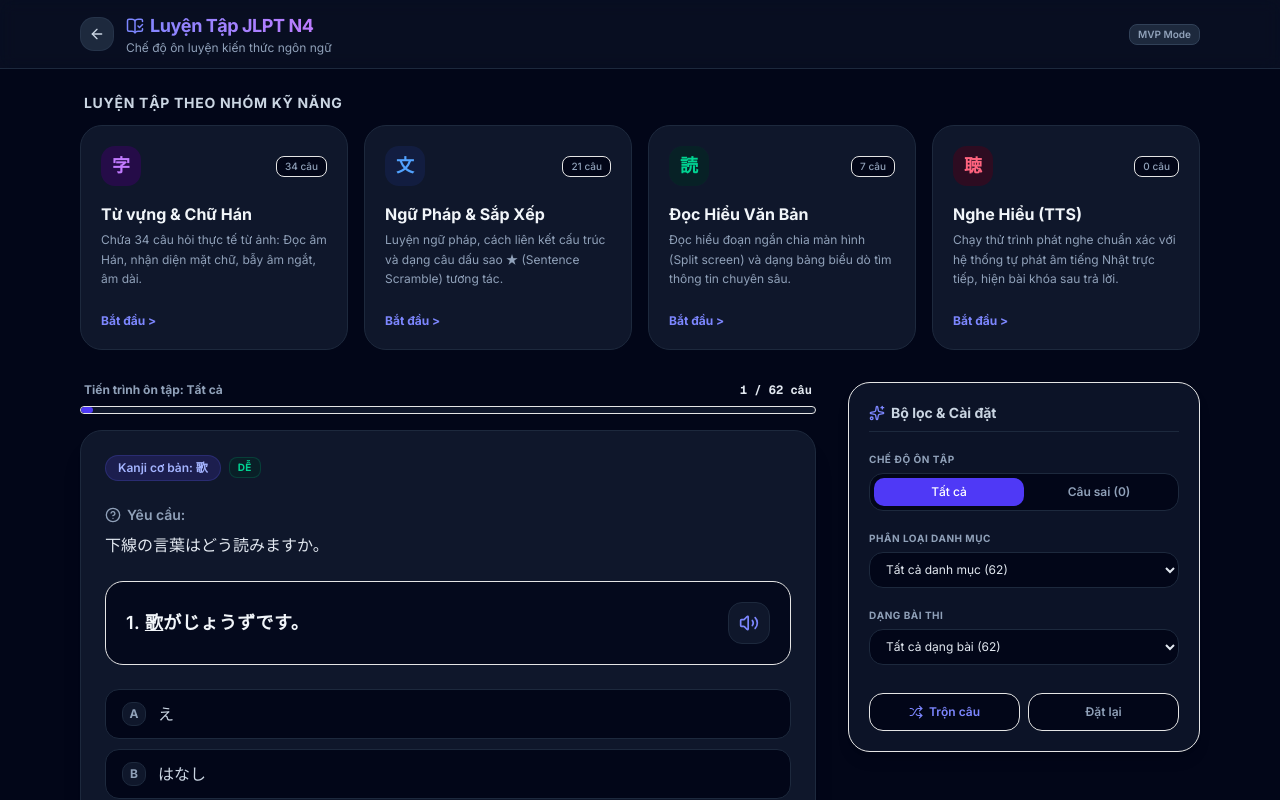
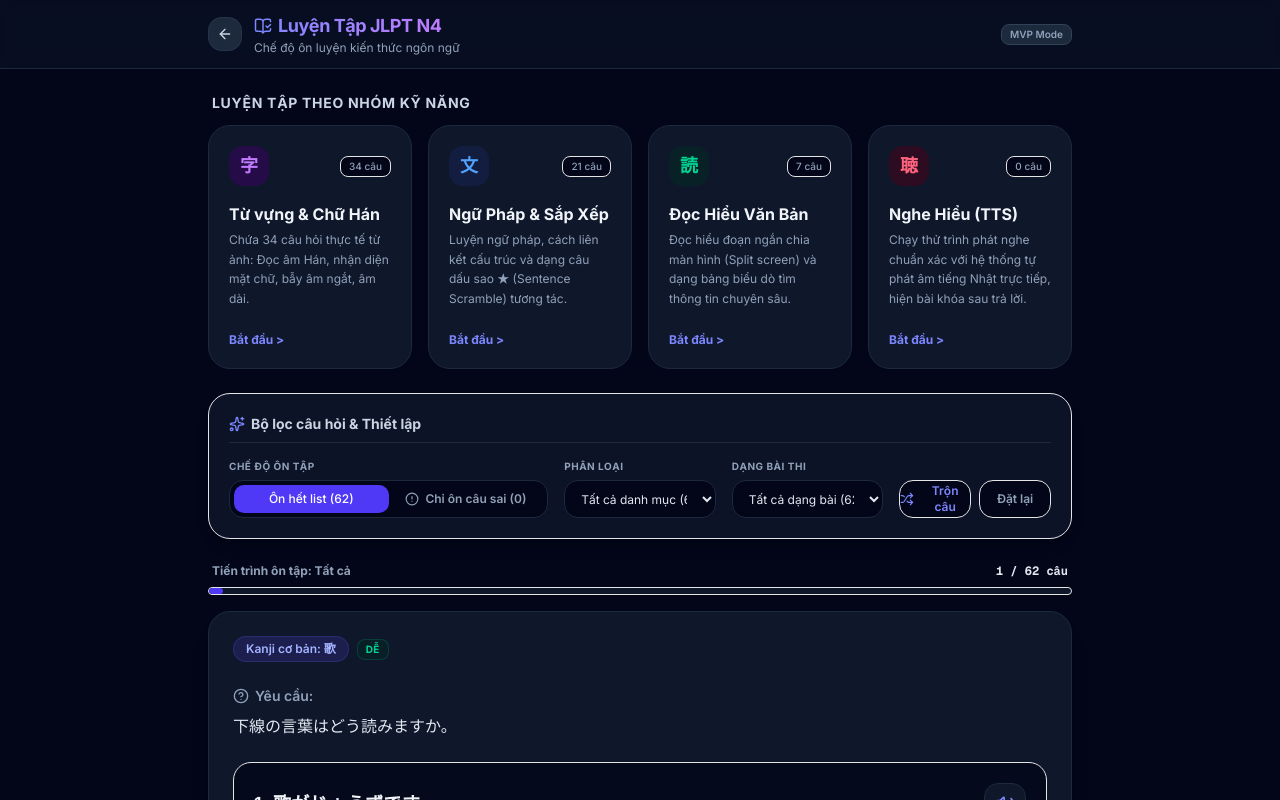
Before and after one commit to danghung-dev/zi-hoc-tap, a Next.js app: page /practice in a window 1280 px wide. Shown: the top 800 px of the page. Built offline with nearby package versions, Linux system fonts and the light colour scheme.

Commit message:
style: Move filters to top and stack reading/document layout vertically

```diff
--- a/src/app/practice/page.tsx
+++ b/src/app/practice/page.tsx
@@ -53,6 +53,8 @@ const ITEM_TYPE_LABELS: Record<string, string> = {
   quick_response: "Nghe hiểu - Phản xạ nhanh (即時応答)",
 };
 
+type SkillGroup = "all" | "vocabulary" | "grammar" | "reading" | "listening";
+
 const getDisplayStem = (q: Question): string => {
   if (q.uiTemplate === "standard_quiz") {
     return q.question.stem;
@@ -71,8 +73,6 @@ const getDisplayStem = (q: Question): string => {
   }
   return "";
 };
-
-type SkillGroup = "all" | "vocabulary" | "grammar" | "reading" | "listening";
 
 export default function PracticePage() {
   const [questions, setQuestions] = useState<Question[]>([]);
@@ -332,7 +332,7 @@ export default function PracticePage() {
 
       {/* Header */}
       <header className="border-b border-slate-800 bg-slate-900/50 backdrop-blur sticky top-0 z-50">
-        <div className="max-w-6xl mx-auto px-4 py-3 flex items-center justify-between">
+        <div className="max-w-4xl mx-auto px-4 py-3 flex items-center justify-between">
           <div className="flex items-center gap-3">
             <Link
               href="/"
@@ -359,7 +359,7 @@ export default function PracticePage() {
       </header>
 
       {/* Main Container */}
-      <main className="max-w-6xl mx-auto w-full px-4 py-6 flex flex-col gap-8 flex-1">
+      <main className="max-w-4xl mx-auto w-full px-4 py-6 flex flex-col gap-6 flex-1">
 
         {/* Skill Groups Grid */}
         <section className="flex flex-col gap-3">
@@ -497,10 +497,125 @@ export default function PracticePage() {
           </div>
         </section>
 
-        <div className="grid grid-cols-1 lg:grid-cols-3 gap-8 items-start">
+        {/* Filters Panel (Moved to top of main area, full width) */}
+        <section className="bg-slate-900/80 border border-slate-850 rounded-3xl p-5 flex flex-col gap-4 shadow-lg animate-in fade-in duration-200">
+          <div className="flex items-center justify-between pb-2 border-b border-slate-800">
+            <h2 className="text-xs sm:text-sm font-bold text-slate-300 flex items-center gap-1.5">
+              <Sparkles className="w-4 h-4 text-indigo-400" />
+              Bộ lọc câu hỏi & Thiết lập
+            </h2>
+            {mistakeIds.length > 0 && (
+              <button
+                onClick={handleClearMistakes}
+                className="text-[10px] text-rose-400 hover:text-rose-350 font-semibold flex items-center gap-1 transition cursor-pointer"
+              >
+                <Trash2 className="w-3.5 h-3.5" />
+                Xóa tất cả câu sai ({mistakeIds.length})
+              </button>
+            )}
+          </div>
 
-          {/* Main Question Area (Left 2 columns on lg screens) */}
-          <div className="lg:col-span-2 flex flex-col gap-6">
+          <div className="grid grid-cols-1 sm:grid-cols-2 md:grid-cols-5 gap-4">
+
+            {/* Study Mode option: review wrong vs review all list */}
+            <div className="flex flex-col gap-1.5 sm:col-span-2">
+              <label className="text-[10px] font-bold text-slate-400 uppercase tracking-wider">Chế độ ôn tập</label>
+              <div className="flex bg-slate-950 p-1 rounded-xl border border-slate-800 w-full">
+                <button
+                  onClick={() => setOnlyMistakes(false)}
+                  className={cn(
+                    "flex-1 py-1.5 text-xs font-semibold rounded-lg transition-all duration-200 cursor-pointer text-center",
+                    !onlyMistakes
+                      ? "bg-indigo-600 text-white font-medium"
+                      : "text-slate-400 hover:text-slate-200"
+                  )}
+                >
+                  Ôn hết list ({questions.length})
+                </button>
+                <button
+                  onClick={() => setOnlyMistakes(true)}
+                  className={cn(
+                    "flex-1 py-1.5 text-xs font-semibold rounded-lg transition-all duration-200 flex items-center justify-center gap-1.5 cursor-pointer text-center",
+                    onlyMistakes
+                      ? "bg-rose-600 text-white font-medium"
+                      : "text-slate-400 hover:text-slate-200"
+                  )}
+                >
+                  <AlertCircle className="w-3.5 h-3.5" />
+                  Chỉ ôn câu sai ({mistakeIds.length})
+                </button>
+              </div>
+            </div>
+
+            {/* Classification Filter */}
+            <div className="flex flex-col gap-1.5">
+              <label className="text-[10px] font-bold text-slate-400 uppercase tracking-wider">Phân loại</label>
+              <select
+                value={filterCategory}
+                onChange={(e) => setFilterCategory(e.target.value)}
+                className="w-full bg-slate-950 border border-slate-800 rounded-xl px-3 py-2 text-xs text-slate-200 outline-none focus:border-indigo-600 transition h-[38px]"
+              >
+                <option value="all">Tất cả danh mục ({questions.length})</option>
+                {categories.map(([id, name]) => {
+                  const count = questions.filter(q => q.customClassification?.categoryId === id).length;
+                  return (
+                    <option key={id} value={id}>
+                      {name} ({count})
+                    </option>
+                  );
+                })}
+              </select>
+            </div>
+
+            {/* Item Type Filter */}
+            <div className="flex flex-col gap-1.5">
+              <label className="text-[10px] font-bold text-slate-400 uppercase tracking-wider">Dạng bài thi</label>
+              <select
+                value={filterItemType}
+                onChange={(e) => setFilterItemType(e.target.value)}
+                className="w-full bg-slate-950 border border-slate-800 rounded-xl px-3 py-2 text-xs text-slate-200 outline-none focus:border-indigo-600 transition h-[38px]"
+              >
+                <option value="all">Tất cả dạng bài ({questions.length})</option>
+                {itemTypes.map((type) => {
+                  const count = questions.filter(q => q.jlptItemType === type).length;
+                  const label = ITEM_TYPE_LABELS[type] || type;
+                  return (
+                    <option key={type} value={type}>
+                      {label} ({count})
+                    </option>
+                  );
+                })}
+              </select>
+            </div>
+
+            {/* Shuffle & Reset Buttons */}
+            <div className="grid grid-cols-2 gap-2 self-end w-full">
+              <button
+                onClick={handleShuffle}
+                disabled={filteredQuestions.length <= 1}
+                className="h-[38px] text-xs font-semibold bg-slate-950 text-indigo-400 border border-slate-850 hover:bg-slate-900 rounded-xl flex items-center justify-center gap-1.5 transition disabled:opacity-50 disabled:cursor-not-allowed cursor-pointer w-full"
+              >
+                <Shuffle className="w-3.5 h-3.5" />
+                Trộn câu
+              </button>
+              <button
+                onClick={() => {
+                  setFilterCategory("all");
+                  setFilterItemType("all");
+                  setOnlyMistakes(false);
+                  setActiveSkillGroup("all");
+                }}
+                className="h-[38px] text-xs font-semibold bg-slate-950 text-slate-400 border border-slate-850 hover:bg-slate-900 rounded-xl flex items-center justify-center transition cursor-pointer w-full"
+              >
+                Đặt lại
+              </button>
+            </div>
+
+          </div>
+        </section>
+
+        {/* Main Question Area (Full Width below the filters) */}
+        <div className="flex flex-col gap-6">
 
           {/* Question Deck Area */}
           {totalQuestions > 0 ? (
@@ -537,7 +652,7 @@ export default function PracticePage() {
               )}
 
               {/* Navigation Panel */}
-                <div className="flex justify-between items-center mt-2">
+              <div className="flex justify-between items-center mt-2 pb-4 border-b border-slate-900">
                 <button
                   onClick={handlePrev}
                   disabled={currentIndex === 0}
@@ -586,134 +701,15 @@ export default function PracticePage() {
           )}
         </div>
 
-          {/* Filters Panel (Right 1 column on lg screens) */}
-          <div className="flex flex-col gap-6">
-
-            {/* Filters Panel */}
-            <section className="bg-slate-900/80 border border-slate-850 rounded-3xl p-5 flex flex-col gap-5 shadow-lg animate-in fade-in duration-200">
-              <div className="flex items-center justify-between pb-2 border-b border-slate-800">
-                <h2 className="text-xs sm:text-sm font-bold text-slate-300 flex items-center gap-1.5">
-                  <Sparkles className="w-4 h-4 text-indigo-400" />
-                  Bộ lọc & Cài đặt
-                </h2>
-              </div>
-
-              {/* Study Mode option: review wrong vs review all list */}
-              <div className="flex flex-col gap-1.5">
-                <label className="text-[10px] font-bold text-slate-400 uppercase tracking-wider">Chế độ ôn tập</label>
-                <div className="flex bg-slate-950 p-1 rounded-xl border border-slate-800 w-full">
-                  <button
-                    onClick={() => setOnlyMistakes(false)}
-                    className={cn(
-                      "flex-1 py-1.5 text-xs font-semibold rounded-lg transition-all duration-200 cursor-pointer text-center",
-                      !onlyMistakes
-                        ? "bg-indigo-600 text-white font-medium"
-                        : "text-slate-400 hover:text-slate-200"
-                    )}
-                  >
-                    Tất cả
-                  </button>
-                  <button
-                    onClick={() => setOnlyMistakes(true)}
-                    className={cn(
-                      "flex-1 py-1.5 text-xs font-semibold rounded-lg transition-all duration-200 flex items-center justify-center gap-1 cursor-pointer text-center",
-                      onlyMistakes
-                        ? "bg-rose-600 text-white font-medium"
-                        : "text-slate-400 hover:text-slate-200"
-                    )}
-                  >
-                    Câu sai ({mistakeIds.length})
-                  </button>
-                </div>
-              </div>
-
-              {/* Classification Filter */}
-              <div className="flex flex-col gap-1.5">
-                <label className="text-[10px] font-bold text-slate-400 uppercase tracking-wider">Phân loại danh mục</label>
-                <select
-                  value={filterCategory}
-                  onChange={(e) => setFilterCategory(e.target.value)}
-                  className="w-full bg-slate-950 border border-slate-800 rounded-xl px-3 py-2 text-xs text-slate-200 outline-none focus:border-indigo-600 transition h-9"
-                >
-                  <option value="all">Tất cả danh mục ({questions.length})</option>
-                  {categories.map(([id, name]) => {
-                    const count = questions.filter(q => q.customClassification?.categoryId === id).length;
-                    return (
-                      <option key={id} value={id}>
-                        {name} ({count})
-                      </option>
-                    );
-                  })}
-                </select>
-              </div>
-
-              {/* Item Type Filter */}
-              <div className="flex flex-col gap-1.5">
-                <label className="text-[10px] font-bold text-slate-400 uppercase tracking-wider">Dạng bài thi</label>
-                <select
-                  value={filterItemType}
-                  onChange={(e) => setFilterItemType(e.target.value)}
-                  className="w-full bg-slate-950 border border-slate-800 rounded-xl px-3 py-2 text-xs text-slate-200 outline-none focus:border-indigo-600 transition h-9"
-                >
-                  <option value="all">Tất cả dạng bài ({questions.length})</option>
-                  {itemTypes.map((type) => {
-                    const count = questions.filter(q => q.jlptItemType === type).length;
-                    const label = ITEM_TYPE_LABELS[type] || type;
-                    return (
-                      <option key={type} value={type}>
-                        {label} ({count})
-                      </option>
-                    );
-                  })}
-                </select>
-              </div>
-
-              <div className="grid grid-cols-2 gap-2 pt-2">
-                {/* Shuffle Button */}
-                <button
-                  onClick={handleShuffle}
-                  disabled={filteredQuestions.length <= 1}
-                  className="h-[38px] text-xs font-semibold bg-slate-950 text-indigo-400 border border-slate-850 hover:bg-slate-900 rounded-xl flex items-center justify-center gap-1.5 transition disabled:opacity-50 disabled:cursor-not-allowed cursor-pointer w-full"
-                >
-                  <Shuffle className="w-3.5 h-3.5" />
-                  Trộn câu
-                </button>
-
-                {/* Reset all filters */}
-                <button
-                  onClick={() => {
-                    setFilterCategory("all");
-                    setFilterItemType("all");
-                    setOnlyMistakes(false);
-                    setActiveSkillGroup("all");
-                  }}
-                  className="h-[38px] text-xs font-semibold bg-slate-950 text-slate-400 border border-slate-850 hover:bg-slate-900 rounded-xl flex items-center justify-center transition cursor-pointer w-full"
-                >
-                  Đặt lại
-                </button>
-              </div>
-            </section>
-
-          </div>
-        </div>
-
         {/* View list of all incorrect questions */}
         {mistakeIds.length > 0 && (
           <section className="bg-slate-900/60 border border-slate-850 rounded-3xl p-5 shadow-lg flex flex-col gap-4 animate-in fade-in duration-300">
-            <div className="flex items-center justify-between pb-2 border-b border-slate-850">
+            <div className="flex items-center justify-between pb-2 border-b border-slate-855">
               <h2 className="text-sm font-bold text-slate-200 flex items-center gap-2">
                 <AlertCircle className="w-4.5 h-4.5 text-rose-500" />
                 Sổ tay lỗi sai ({mistakeIds.length})
               </h2>
-              {mistakeIds.length > 0 && (
-                <button
-                  onClick={handleClearMistakes}
-                  className="text-xs text-rose-400 hover:text-rose-350 font-semibold flex items-center gap-1 transition cursor-pointer"
-                >
-                  <Trash2 className="w-3.5 h-3.5" />
-                  Xóa tất cả câu sai ({mistakeIds.length})
-                </button>
-              )}
+              <span className="text-[10px] text-slate-400 italic">Nhấp "Luyện tập" để giải lại câu sai</span>
             </div>
 
             <div className="overflow-x-auto">
```
Also changed, not shown: src/components/practice/DocumentScanCard.tsx (+7 -7 lines), src/components/practice/ReadingSplitScreenCard.tsx (+6 -6 lines). Lines whose indentation alone changed are shown as unchanged.
